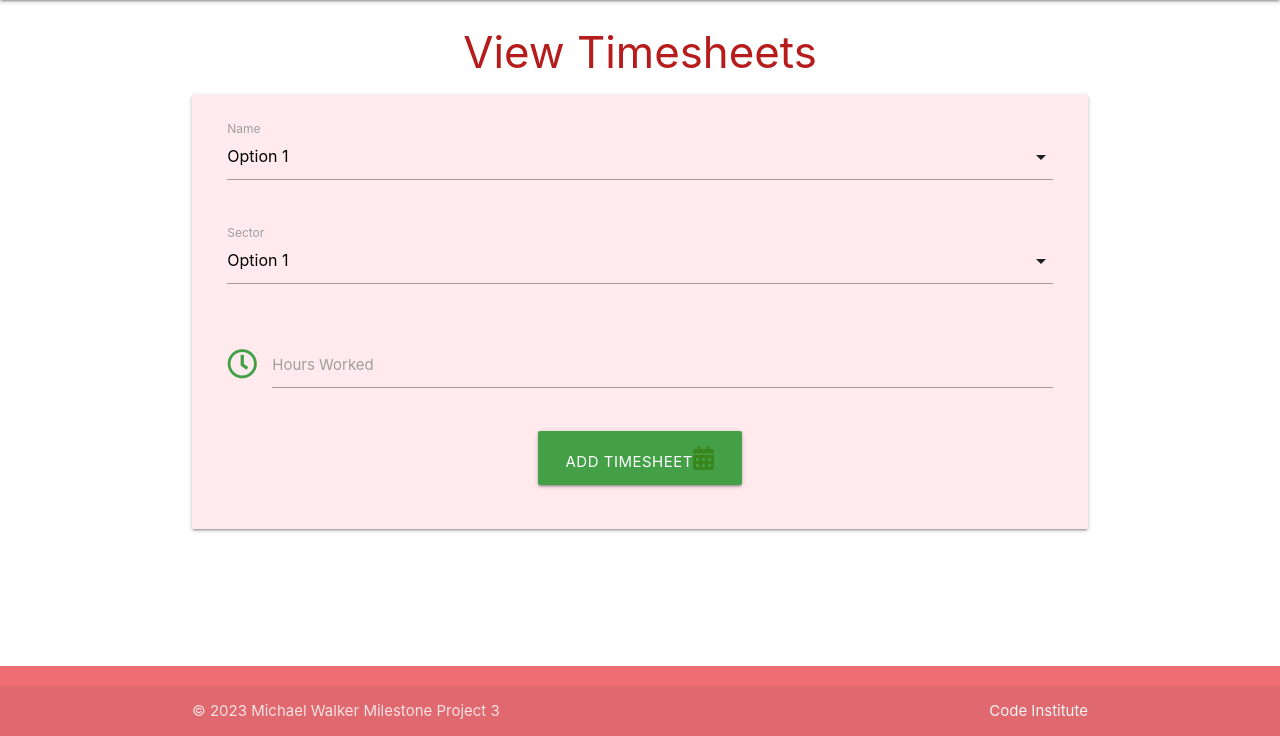
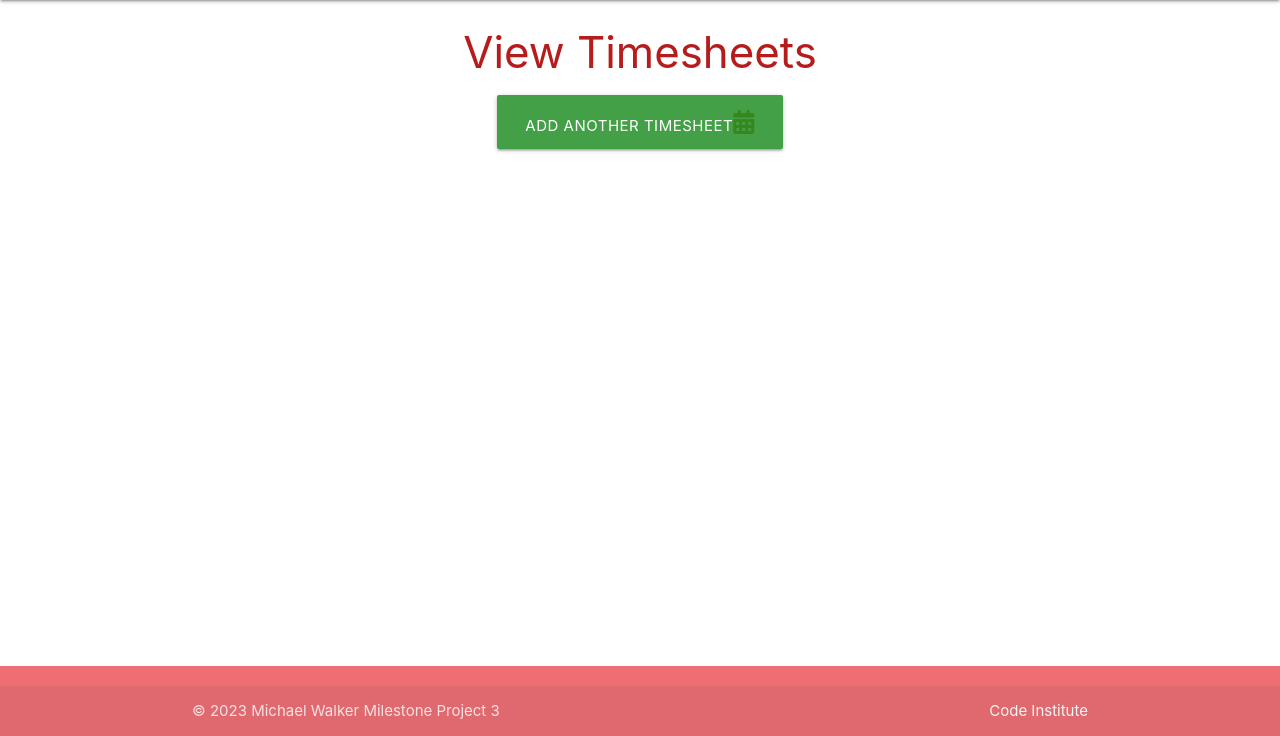
Before and after one commit to Mikewalk28/Milestone-project-3, a Flask app: template overheadmanager/templates/view_timesheet.html in a window 1280 px wide. Shown: the part 64-800 px from the top of the page. Run offline with Flask 3, Linux system fonts and the light colour scheme; the template is opened without the code that fills it, so the values that code supplies are empty; some libraries are stand-ins or nearby versions.

Commit message:
removing option page from view_timesheet

```diff
--- a/overheadmanager/templates/view_timesheet.html
+++ b/overheadmanager/templates/view_timesheet.html
@@ -3,46 +3,16 @@
 
 <h3 class="red-text text-darken-4 center-align">View Timesheets</h3>
 
-<div class="row card-panel red lighten-5">
-    <form class="col s12" method="POST" action="{{ url_for('add_timesheet') }}">
-        <!-- category name -->
-        <div class="row">
-            <div class="input-field col s12">
-                <select>
-                  <option value="1">Option 1</option>
-                  <option value="2">Option 2</option>
-                  <option value="3">Option 3</option>
-                </select>
-                <label>Name</label>
-            </div>
-        </div>
-        <div class="row">
-            <div class="input-field col s12">
-                <select>
-                    <option value="1">Option 1</option>
-                    <option value="2">Option 2</option>
-                    <option value="3">Option 3</option>
-                </select>
-                <label>Sector</label>
-            </div>
-        </div>
-        <div class="row">
-            <div class="input-field col s12">
-                <i class="far fa-clock prefix green-text text-darken-1"></i>
-                <input id="category_name" name="category_name" minlength="3" maxlength="25" type="text" class="validate" required>
-                <label for="category_name">Hours Worked</label>
-            </div>
-        </div>
+<!-- Timesheets appear here -->
         <!-- submit button -->
-        <div class="row">
-            <div class="col s12 center-align">
-                <button type="submit" class="btn-large green darken-1">
-                    Add Timesheet<i class="fas fa-calendar-alt" style="color: #39861d;"></i></i>
-                </button>
-            </div>
-        </div>
-    </form>
+<div class="row">
+    <div class="col s12 center-align">
+        <button type="submit" class="btn-large green darken-1">
+             Add Another Timesheet<i class="fas fa-calendar-alt" style="color: #39861d;"></i></i>
+        </button>
+    </div>
 </div>
+
 
 <script>
     document.addEventListener('DOMContentLoaded', function() {
```
